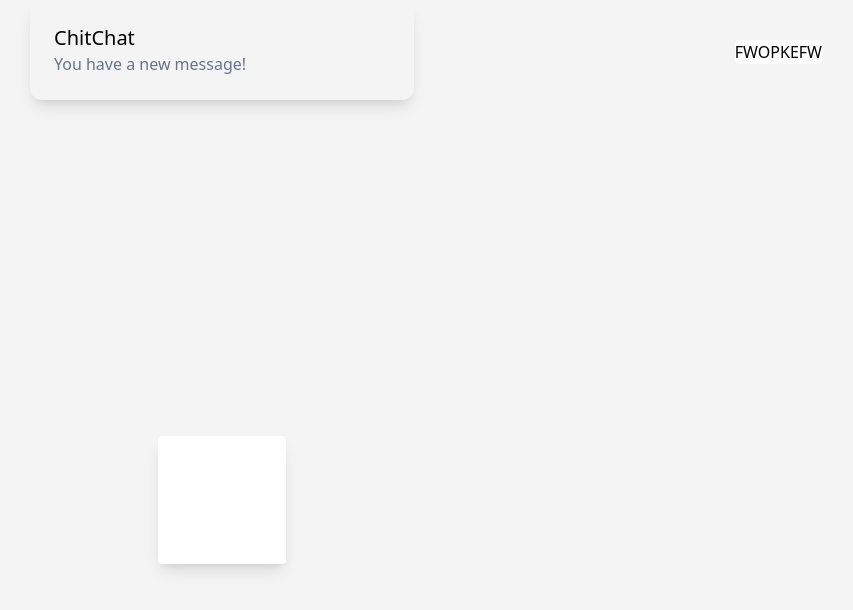
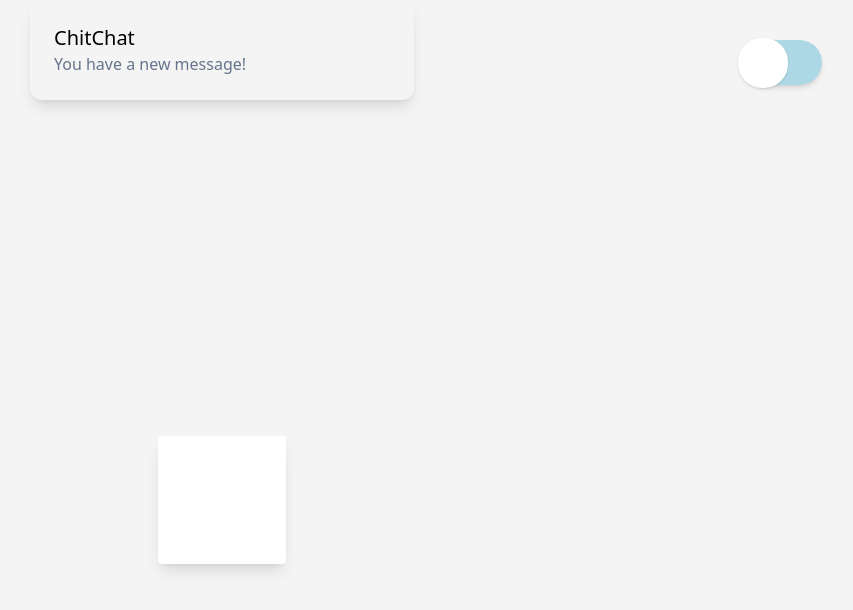
Before and after one commit to Matdrox/portfolio, a React (Create React App) app: page / in a window 1280 px wide. Shown: the top 610 px of the page, without its empty margins (418-1271 px from the left). Built offline with nearby package versions, Linux system fonts and the light colour scheme.

Commit message:
Added Dark/Light Mode Slider

```diff
--- a/src/components/buttons/DarkMode.js
+++ b/src/components/buttons/DarkMode.js
@@ -1,9 +1,28 @@
-import { motion } from 'framer-motion';
+import { motion, useMotionValue, useTransform } from 'framer-motion';
 
 const DarkMode = () => {
+  const x = useMotionValue(0);
+  const background = useTransform(
+    x,
+    [0, 30],
+    ['#ADD8E6', '#FFCCCB']
+  );
+
   return (
-    <motion.div className='bg-white w-30 h-30 rounded absolute top-0 right-0 m-10'>
-      FWOPKEFW
+    <motion.div
+      style={{ background }}
+      className='bg-black w-[80px] h-[45px] shadow-md rounded-3xl absolute top-0 right-0 m-10'
+    >
+      <motion.div
+        className='bg-white shadow absolute -left-1 w-[50px] h-[50px] rounded-3xl -my-0.5'
+        drag='x'
+        whileDrag={{ scale: 1.2 }}
+        dragConstraints={{ left: 0, right: 40 }}
+        dragSnapToOrigin={false}
+        // dragElastic={0.05}
+        onDrag={(event, info) => console.log(info.point.x, info.point.y)}
+        style={{ x }}
+      ></motion.div>
     </motion.div>
   );
 };
```
